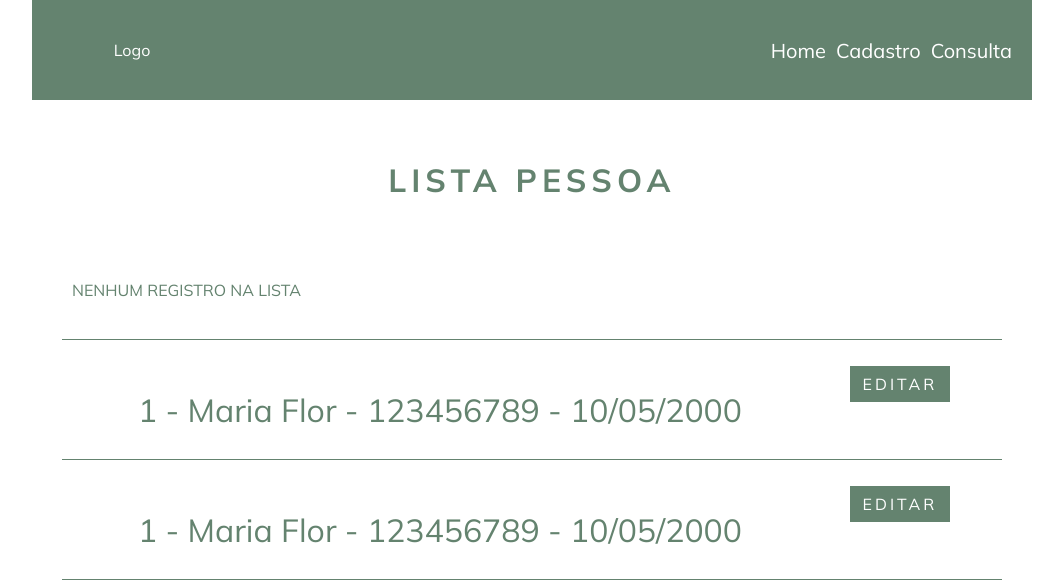
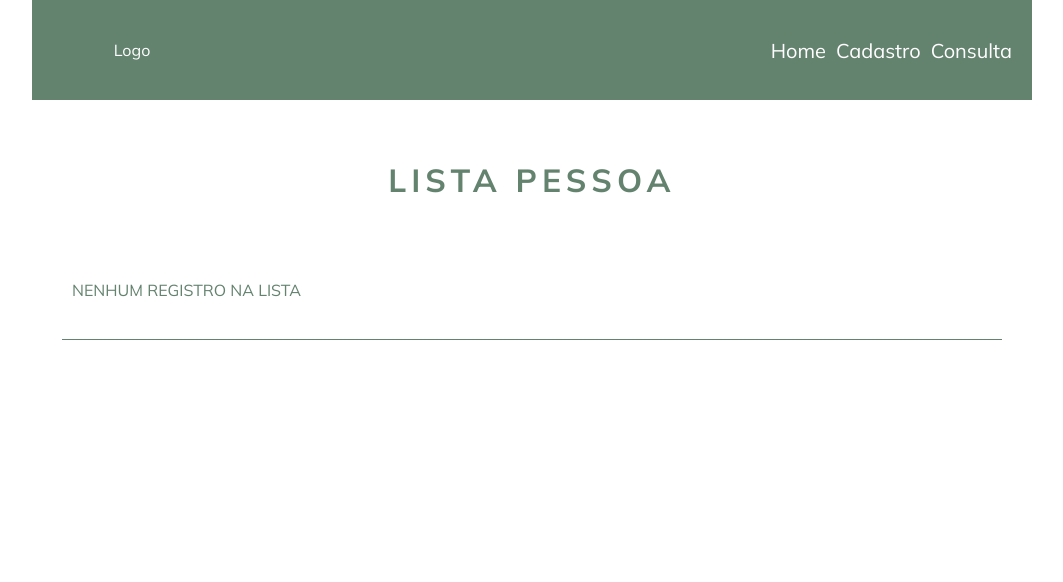
Before and after one commit to izazh2/-crud_pessoas, an Angular app: page /lista in a window 1280 px wide. Shown: the top 582 px of the page, without its empty margins (108-1171 px from the left). Built offline with nearby package versions, Linux system fonts and the light colour scheme.

Commit message:
diversas alterações no arquivo

```diff
--- a/src/app/component/formulario/formulario.ts
+++ b/src/app/component/formulario/formulario.ts
@@ -18,7 +18,6 @@ export class Formulario {
   constructor(private pessoaService : PessoaService){}
 
   save(){
-
     this.pessoaService.adicionar({
       id: this.pessoaService.tamanhoArray() +1,
       nome: this.nome,
--- a/src/app/component/lista/lista.css
+++ b/src/app/component/lista/lista.css
@@ -68,10 +68,10 @@ a:hover {
 }
 
 .lnk-editar {
-    background-color: var(--primaria);
+    background-color: var(--botao01);
     color: var(--branca);
 }
 
 .lnk-excluir {
-    background-color: var(--cor-botao01);
+    background-color: var(--botao02);
 }
--- a/src/app/component/lista/lista.html
+++ b/src/app/component/lista/lista.html
@@ -5,7 +5,9 @@
        @for(elem of listar(); track elem.id ){
        <div class="div-item-pessoa">
            <span class="item-pessoa">
-               {{elem.id}} - {{elem.nome}} - {{elem.cpf}} - {{elem.dataNascimento}} - {{elem.email}} </span>
+               {{elem.id}} - {{elem.nome}} - {{elem.cpf}} - {{elem.dataNascimento}} - {{elem.email}}
+            </span>
+
            <span class="btns-lista">
                <a href="#" class="lnk-editar"> Editar </a>
                <a href="#" class="lnk-excluir"> Excluir </a>
@@ -17,28 +19,7 @@
            NENHUM REGISTRO NA LISTA
        </div>
        }
-
-
-       <div class="div-item-pessoa">
-           <span class="item-pessoa">
-               1 - Maria Flor - 123456789 - 10/05/2000
-           </span>
-           <span class="btns-lista">
-               <a href="#" class="lnk-editar"> Editar </a>
-               <a href="#" class="lnk-excluir"> Excluir </a>
-           </span>
-       </div>
-
-       <div class="div-item-pessoa">
-           <span class="item-pessoa">
-               1 - Maria Flor - 123456789 - 10/05/2000
-           </span>
-           <span class="btns-lista">
-               <a href="#" class="lnk-editar"> Editar </a>
-               <a href="#" class="lnk-excluir"> Excluir </a>
-           </span>
-       </div>
-   </div>
+    </div>
 
 
 </div>
```
